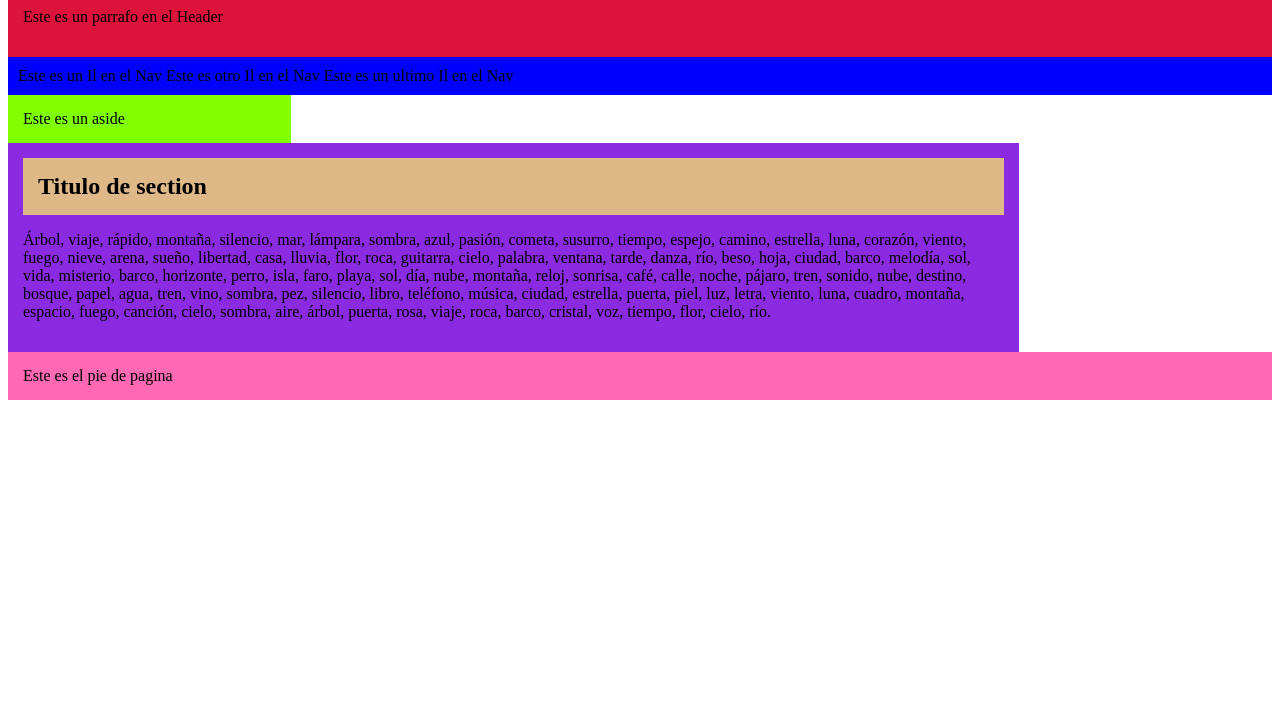
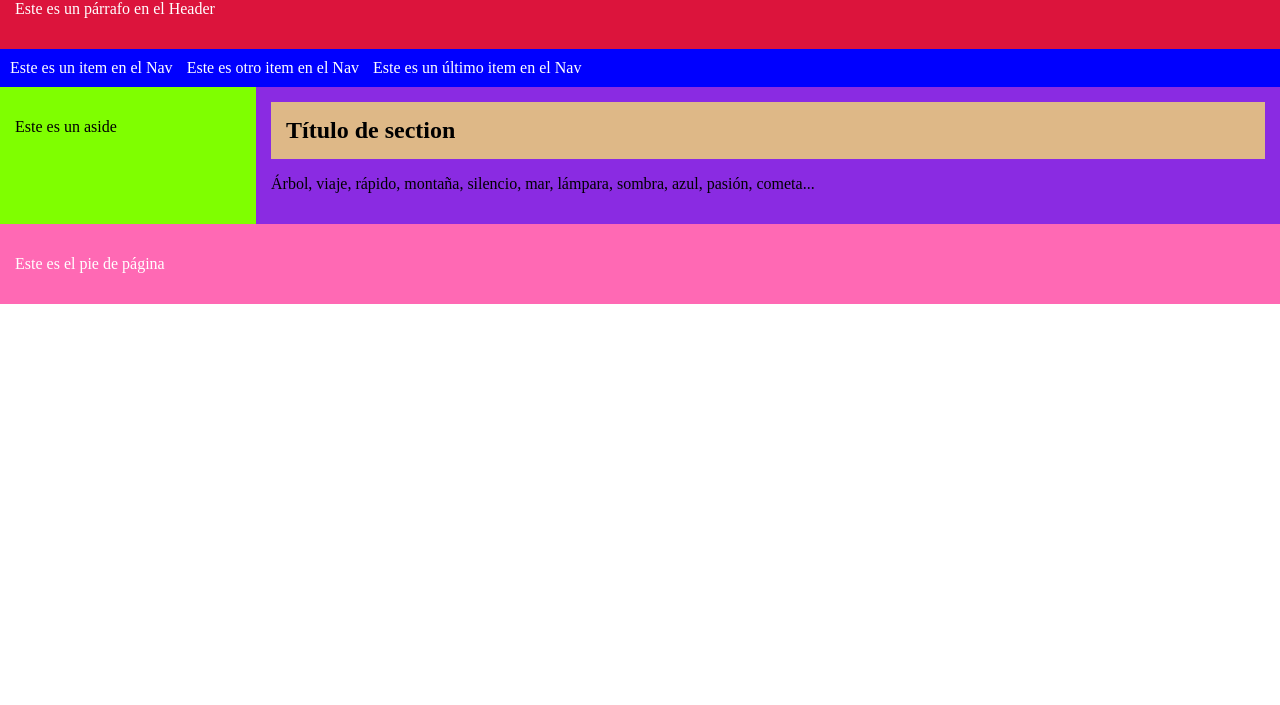
Before and after one commit to EmanuelMugna/Curso-HTML5, a plain HTML site: page index.html in a window 1280 px wide. Shown: the part 95-800 px from the top of the page. Drawn offline with Linux system fonts and the light colour scheme.

Commit message:
Version con IA corregida

```diff
--- a/css/cod.css
+++ b/css/cod.css
@@ -1,9 +1,16 @@
+/* Estilos del body */
+body {
+    margin: 0;
+    padding: 0;
+    box-sizing: border-box; /* Asegura que el padding y el border se incluyan en los anchos */
+}
 
 /* Estilos del header */
 header {
     background-color: crimson;
     padding: 15px;
     margin: 0; /* Elimina el margen para que esté pegado a los otros elementos */
+    color: white;
 }
 
 /* Estilos del nav */
@@ -13,7 +20,6 @@ nav {
     margin: 0; /* Elimina el margen para que esté pegado */
 }
 
-/* Estilos de los ítems en el nav */
 nav ul {
     list-style: none;
     padding: 0;
@@ -26,45 +32,41 @@ nav ul li {
     color: white;
 }
 
-/* Estilos del contenedor principal */
+/* Contenedor principal para aside y section */
 .container {
-    display: flex; /* Flexbox para hacer que aside y section estén alineados */
+    display: flex; /* Flexbox para alinear aside y section horizontalmente */
     margin: 0;
     padding: 0;
-    height: auto; /* Ajusta la altura para que ambos se alineen */
+    width: 100%; /* Ocupa el 100% del ancho de la página */
 }
 
 /* Estilos del aside */
 aside {
     background-color: chartreuse;
     padding: 15px;
-    width: 20%; /* Toma el 20% del ancho total */
+    width: 20%; /* Asignamos el 20% del ancho para el aside */
+    box-sizing: border-box; /* Para incluir el padding en el ancho */
 }
 
-/* Estilos de la sección */
+/* Estilos de la section */
 section {
     background-color: blueviolet;
     padding: 15px;
-    width: 80%; /* Toma el 80% del ancho total */
-    box-sizing: border-box; /* Incluye el padding en el ancho total */
-}
-
-/* Asegura que aside y section tengan la misma altura */
-.container > aside, .container > section {
-    align-items: stretch; /* Hace que ambos tengan la misma altura */
+    width: 80%; /* Asignamos el 80% del ancho para la section */
+    box-sizing: border-box; /* Para incluir el padding en el ancho */
 }
 
 /* Estilos del footer */
 footer {
     background-color: hotpink;
     padding: 15px;
-    margin: 0; /* Elimina el margen para estar pegado al final */
-    clear: both;
+    margin: 0;
+    color: white;
 }
 
 /* Estilos de los títulos (h2) */
 h2 {
     background-color: burlywood;
     padding: 15px;
-    margin: 0; /* Elimina márgenes para pegarlos a los elementos cercanos */
+    margin: 0;
 }
--- a/index.html
+++ b/index.html
@@ -1,32 +1,42 @@
 <!DOCTYPE html>
 <html lang="en">
-    <html >
+
 <head>
-        <title></title>
+    <title>Página mejorada</title>
     <meta charset="UTF-8">
     <meta name="viewport" content="width=device-width, initial-scale=1.0">
-        <script src="js/cod.js"></script>
-        <meta>
-        <link rel="stylesheet" type="text/css" href="css/cod.css">
+    <link rel="stylesheet" href="css/cod.css">
 </head>
-    <body >
+
+<body>
     <header id="estiloheader">
         <h1>Este es el H1</h1>
-            <p>Este es un parrafo en el Header</p>
+        <p>Este es un párrafo en el Header</p>
     </header>
+
     <nav>
         <ul>
-                <il>Este es un Il en el Nav</il>
-                <il>Este es otro Il en el Nav</il>
-                <il>Este es un ultimo Il en el Nav</il>
+            <li>Este es un item en el Nav</li>
+            <li>Este es otro item en el Nav</li>
+            <li>Este es un último item en el Nav</li>
         </ul>
     </nav>
-        <aside>Este es un aside</aside>
+
+    <!-- Contenedor que envuelve aside y section -->
+    <div class="container">
+        <aside>
+            <p>Este es un aside</p>
+        </aside>
+
         <section>
-            <h2>Titulo de section</h2>
-            <p>Árbol, viaje, rápido, montaña, silencio, mar, lámpara, sombra, azul, pasión, cometa, susurro, tiempo, espejo, camino, estrella, luna, corazón, viento, fuego, nieve, arena, sueño, libertad, casa, lluvia, flor, roca, guitarra, cielo, palabra, ventana, tarde, danza, río, beso, hoja, ciudad, barco, melodía, sol, vida, misterio, barco, horizonte, perro, isla, faro, playa, sol, día, nube, montaña, reloj, sonrisa, café, calle, noche, pájaro, tren, sonido, nube, destino, bosque, papel, agua, tren, vino, sombra, pez, silencio, libro, teléfono, música, ciudad, estrella, puerta, piel, luz, letra, viento, luna, cuadro, montaña, espacio, fuego, canción, cielo, sombra, aire, árbol, puerta, rosa, viaje, roca, barco, cristal, voz, tiempo, flor, cielo, río.</p>
+            <h2>Título de section</h2>
+            <p>Árbol, viaje, rápido, montaña, silencio, mar, lámpara, sombra, azul, pasión, cometa...</p>
         </section>
-        <footer> Este es el pie de pagina</footer>
+    </div>
+
+    <footer>
+        <p>Este es el pie de página</p>
+    </footer>
 </body>
 
 </html>
```
Lines whose indentation alone changed are shown as unchanged.
